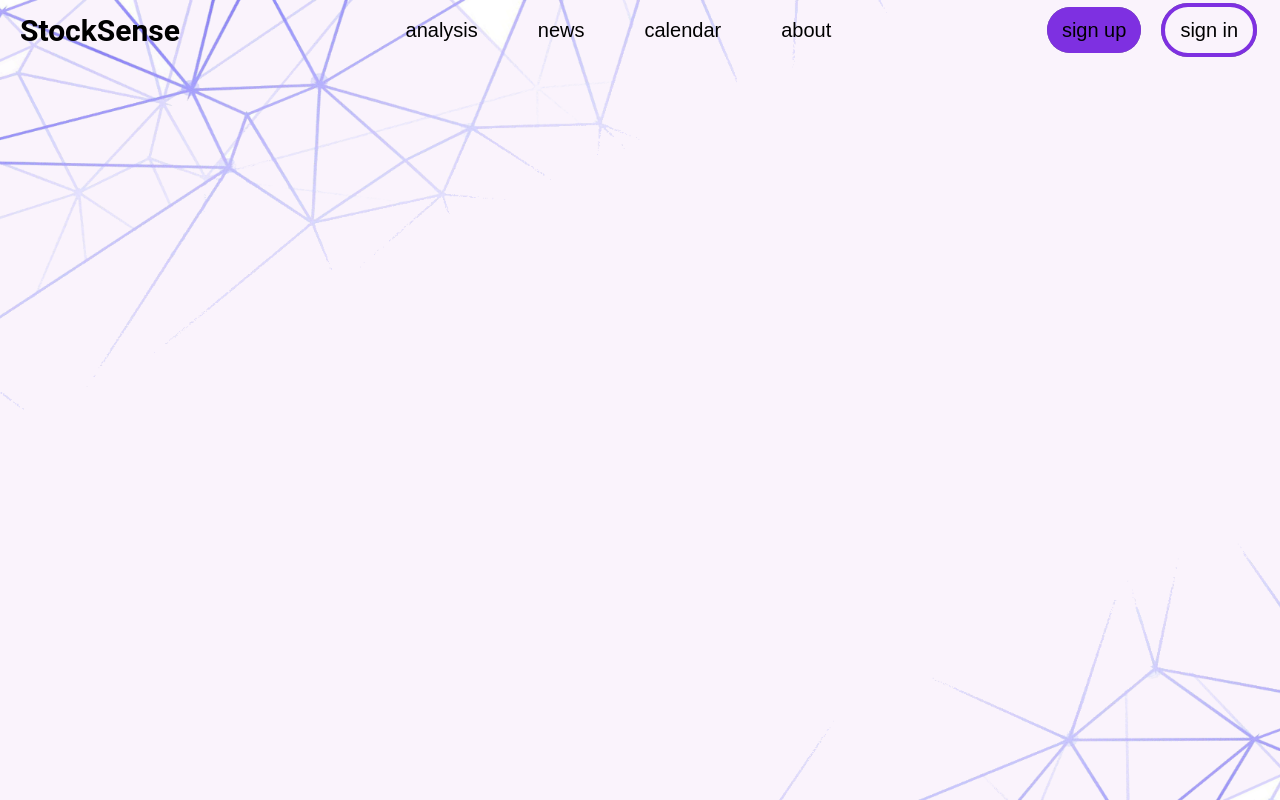
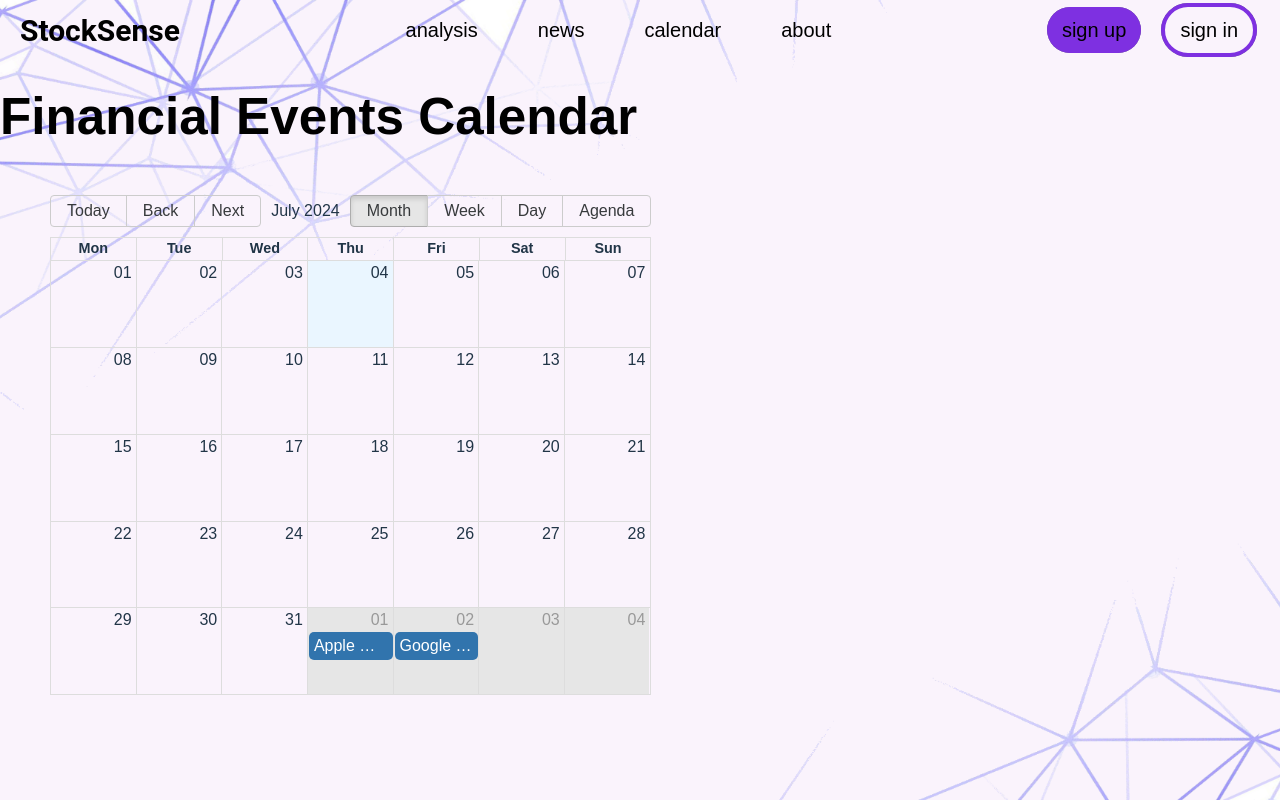
Before and after one commit to SzymonLiszewski/investmentApp, a React (Vite) app in the folder frontend/: page /calendar in a window 1280 px wide. Built offline with nearby package versions, Linux system fonts and the light colour scheme.

Commit message:
add basic calendar

```diff
--- a/frontend/package.json
+++ b/frontend/package.json
@@ -15,9 +15,14 @@
     "@mui/material": "^5.16.4",
     "axios": "^1.7.2",
     "jwt-decode": "^4.0.0",
+    "moment": "^2.30.1",
     "react": "^18.3.1",
+    "react-big-calendar": "^1.13.1",
+    "react-calendar": "^5.0.0",
     "react-dom": "^18.3.1",
+    "react-modal": "^3.16.1",
     "react-router-dom": "^6.24.1",
+    "react-tooltip": "^5.27.1",
     "recharts": "^2.12.7"
   },
   "devDependencies": {
--- a/frontend/src/App.jsx
+++ b/frontend/src/App.jsx
@@ -8,6 +8,7 @@ import News from './pages/News';
 import FundamentalAnalysis from './components/FundamentalAnalysis';
 import Analysis2 from './pages/Analysis2';
 import ForecastView from './components/ForecastView';
+import EventsCalendar from './components/EventsCalendar';
 
 const App = () => {
     return (
@@ -19,6 +20,7 @@ const App = () => {
                     <Route path='/news' element={<News/>}/>
                     <Route path='/analysis' element={<Analysis/>}/>
                     <Route path='/analysis2/:ticker/*' element={<Analysis2/>}/>
+                    <Route path='calendar' element={<EventsCalendar/>}/>
                 </Routes>
             </div>
         </Fragment>
--- /dev/null
+++ b/frontend/src/components/EventsCalendar.jsx
@@ -0,0 +1,71 @@
+import React, { useState } from 'react';
+import { Calendar, momentLocalizer } from 'react-big-calendar';
+import moment from 'moment';
+import Modal from 'react-modal';
+import 'react-big-calendar/lib/css/react-big-calendar.css';
+import 'moment/locale/en-gb';
+
+moment.locale('en-gb');
+const localizer = momentLocalizer(moment);
+
+Modal.setAppElement('#root'); // Set the app root for accessibility
+
+const EventsCalendar = () => {
+  const [events, setEvents] = useState([
+    {
+      title: 'Apple Q2 Earnings',
+      start: new Date(2024, 7, 1, 10, 0),
+      end: new Date(2024, 7, 1, 12, 0),
+      allDay: false,
+    },
+    {
+      title: 'Google Dividend Payout',
+      start: new Date(2024, 7, 2, 14, 0),
+      end: new Date(2024, 7, 2, 15, 0),
+      allDay: false,
+    },
+    // Dodaj więcej wydarzeń
+  ]);
+
+  const [selectedEvent, setSelectedEvent] = useState(null);
+
+  const handleEventClick = event => {
+    setSelectedEvent(event);
+  };
+
+  const closeModal = () => {
+    setSelectedEvent(null);
+  };
+
+  return (
+    <div>
+      <h1>Financial Events Calendar</h1>
+      <Calendar
+        localizer={localizer}
+        events={events}
+        startAccessor="start"
+        endAccessor="end"
+        style={{ height: 500, margin: '50px' }}
+        onSelectEvent={handleEventClick}
+      />
+      {selectedEvent && (
+        <Modal
+          isOpen={!!selectedEvent}
+          onRequestClose={closeModal}
+          contentLabel="Event Details"
+        >
+          <h2>{selectedEvent.title}</h2>
+          <p>
+            St    art: {selectedEvent.start.toLocaleString()}
+          </p>
+          <p>
+            End: {selectedEvent.end.toLocaleString()}
+          </p>
+          <button onClick={closeModal}>Close</button>
+        </Modal>
+      )}
+    </div>
+  );
+};
+
+export default EventsCalendar;
```
Also changed, not shown: frontend/src/components/EventList.jsx (added, +22 -0 lines), frontend/src/components/Filter.jsx (added, +32 -0 lines), 1 other file (tests, documents, lock files or other folders).
